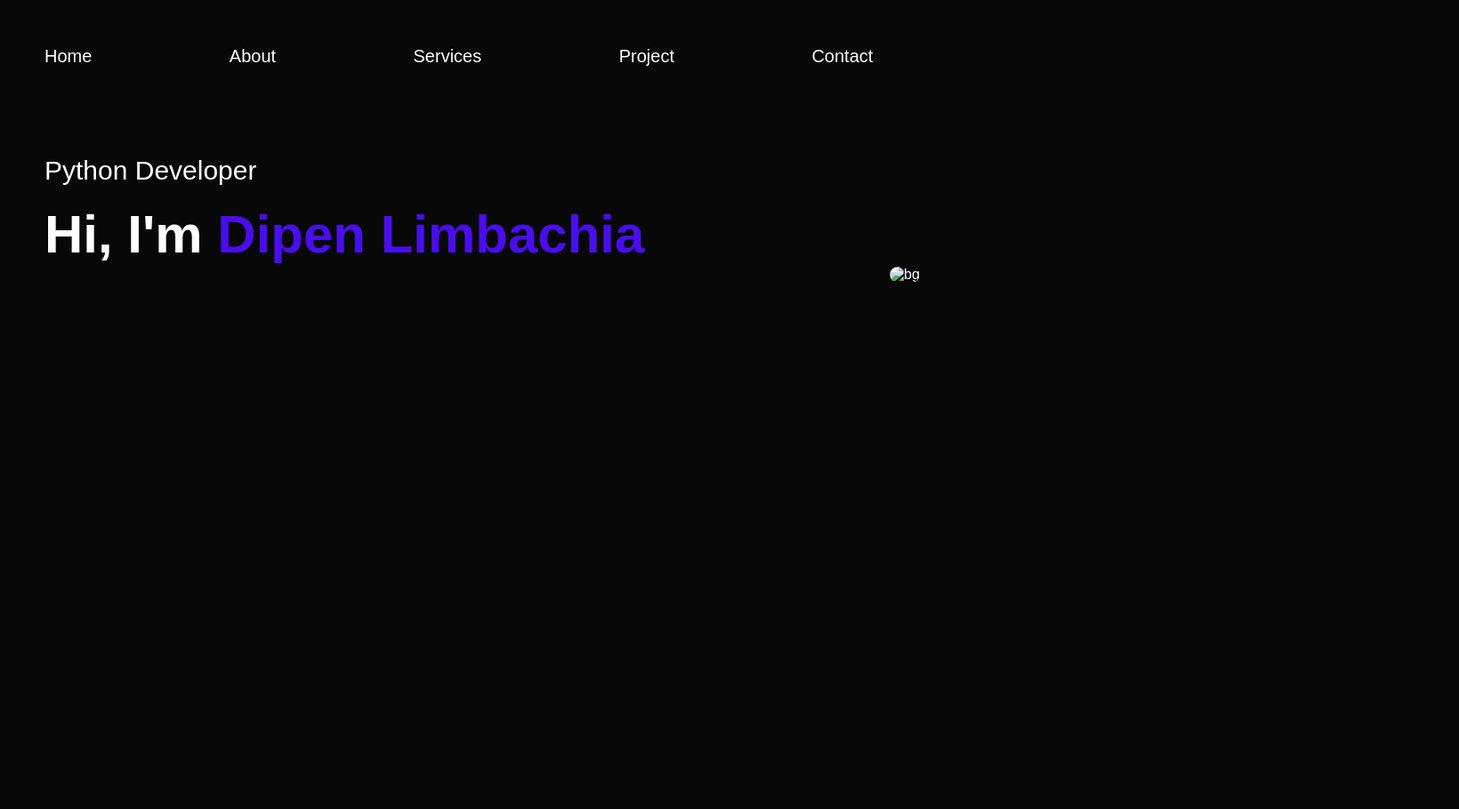
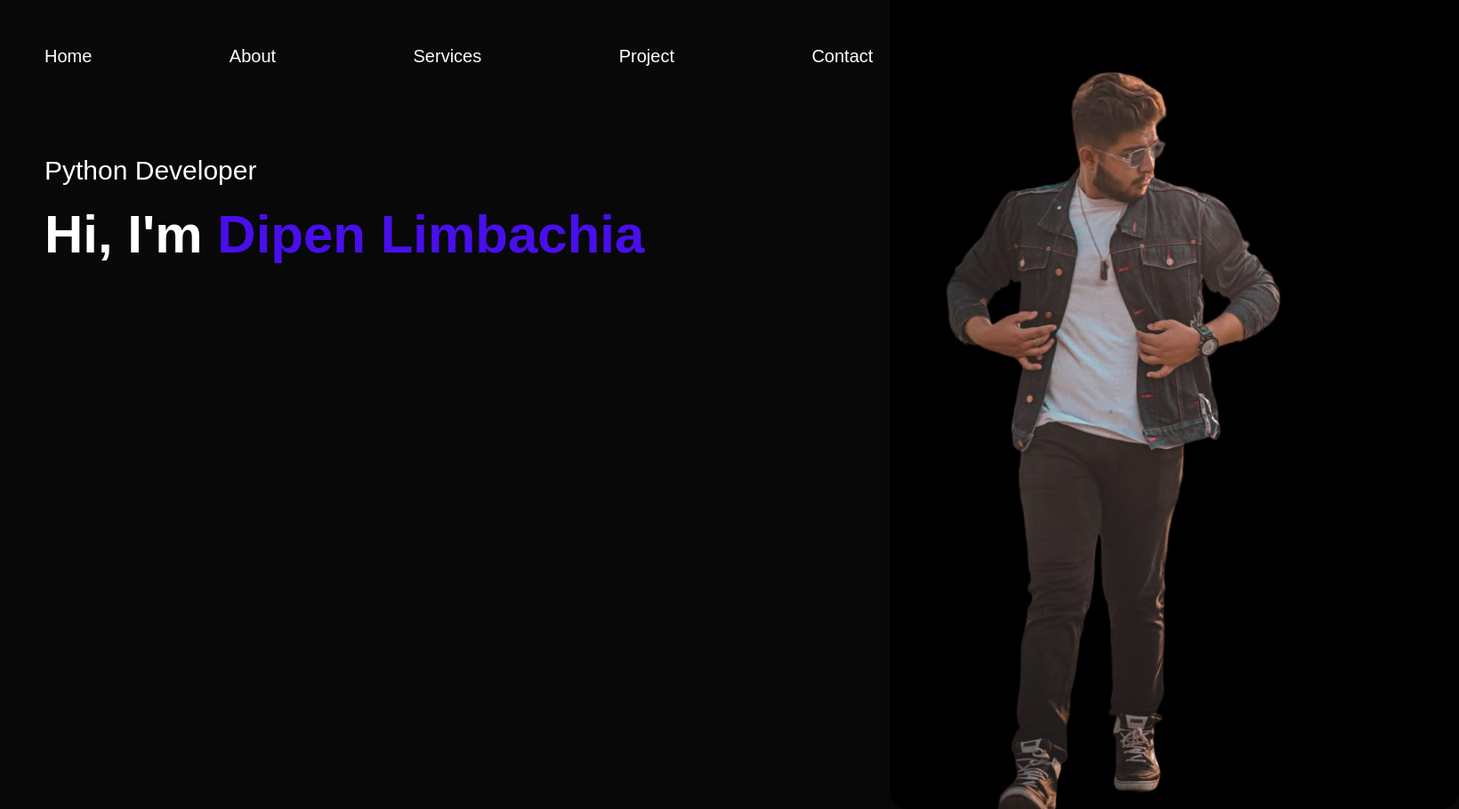
Before and after one commit to Dipen2001/test, a plain HTML site: page index.html in a window 1280 px wide. Shown: the top 910 px of the page at 89% size, 1640 px wide, since content can reach past the window. Drawn offline with Linux system fonts and the light colour scheme; files whose address does not match are found by name.

Commit message:
Update index.html

```diff
--- a/index.html
+++ b/index.html
@@ -25,7 +25,7 @@
             <h1>Hi, I'm <span> Dipen Limbachia </span> </h1>
         </div>
     </div>
-    <img src="" alt="bg" class="logo" >
+    <img src="bgdipen.png.png" alt="bg" class="logo" >
 </div>
 <div id="about">
     <div class="container">
```
